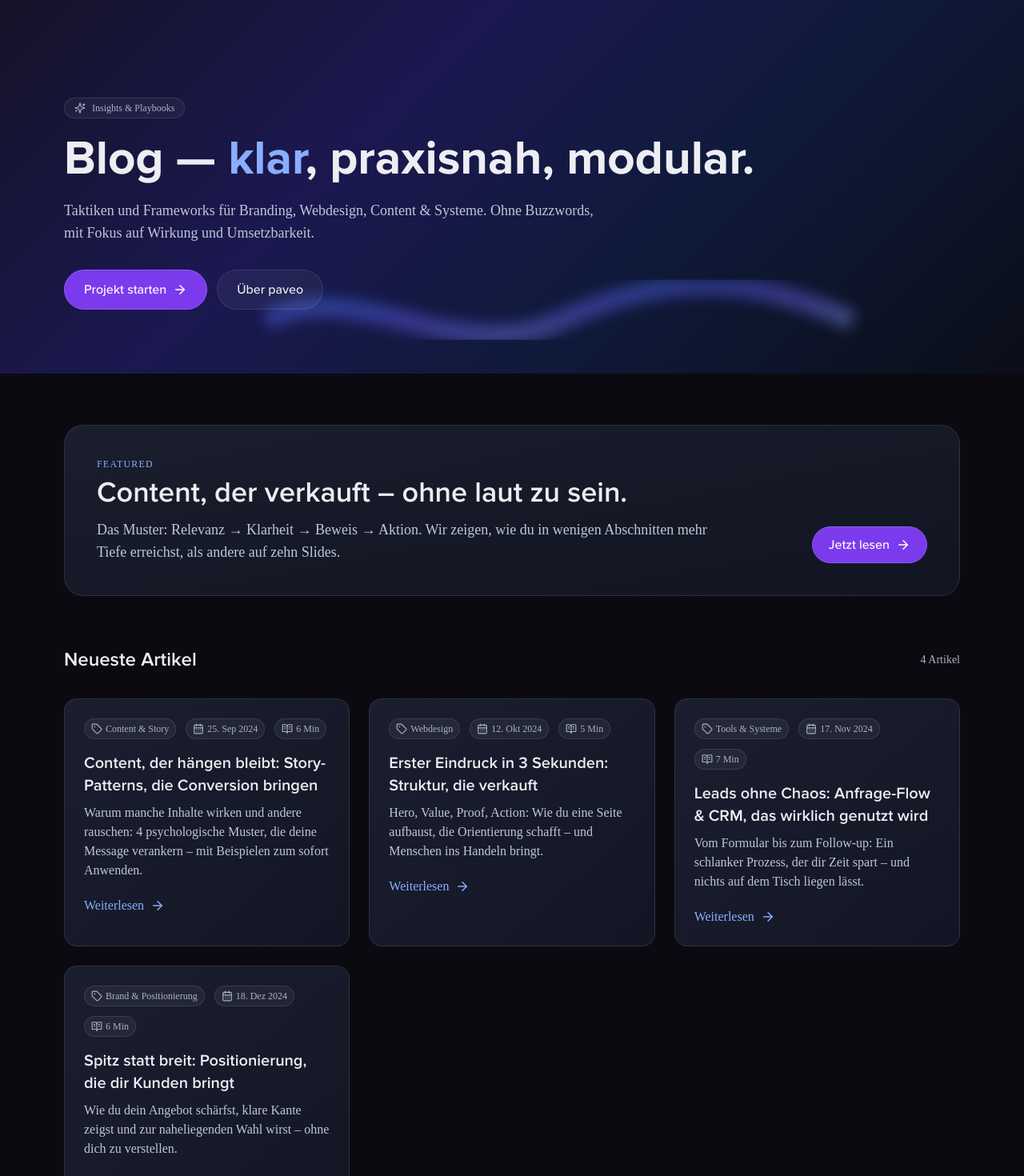
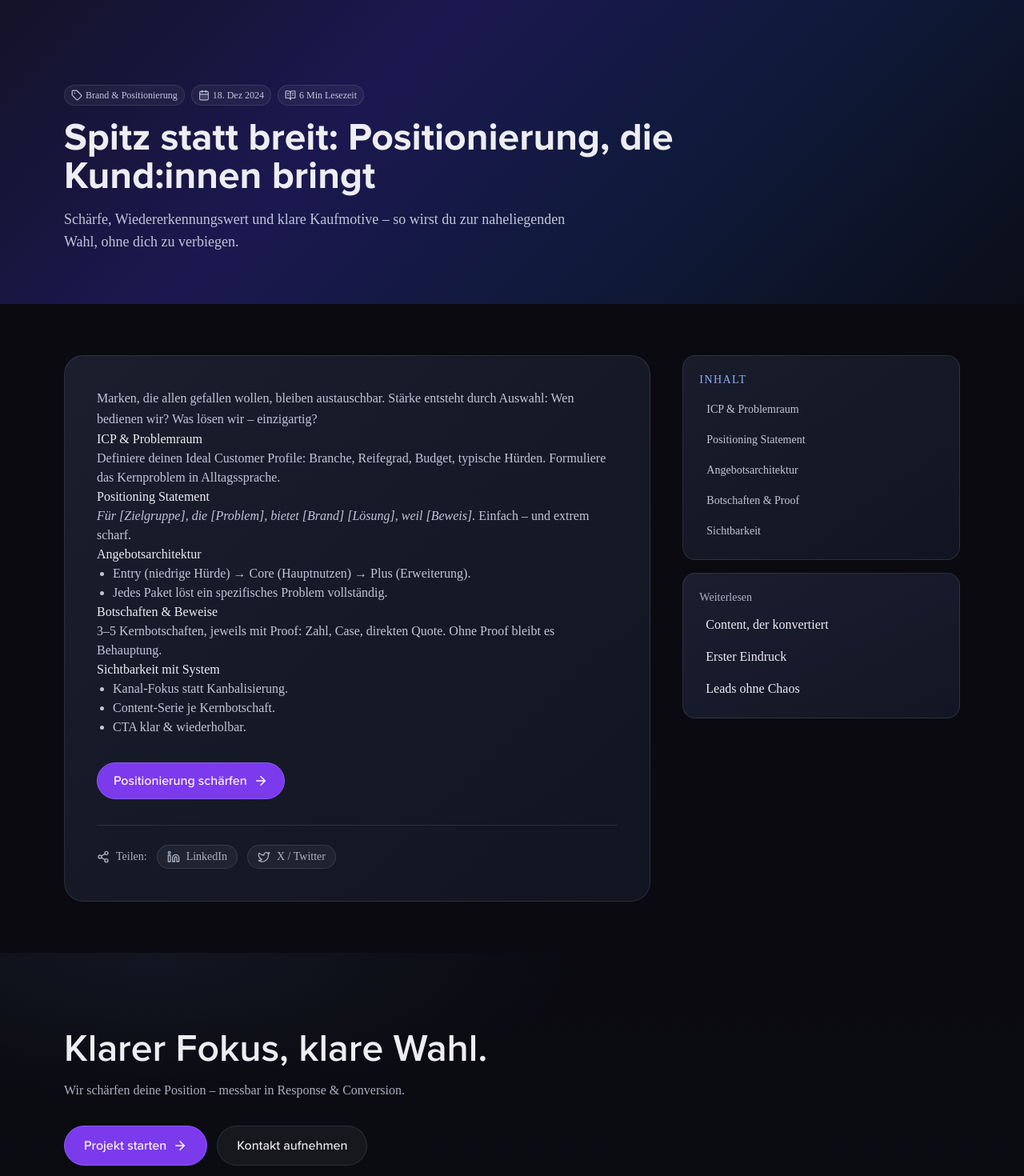
Before and after one commit to cyclebittt/pavewebyyyy, a Next.js app: page /blogs in a window 1280 px wide. Shown: the part 80-1550 px from the top of the page at 80% size. Built offline with nearby package versions, Linux system fonts and the light colour scheme; a web font is replaced by a local one.

Commit message:
Update page.js

```diff
--- a/app/blogs/page.js
+++ b/app/blogs/page.js
@@ -3,51 +3,20 @@
 import Navbar from '@/components/layout/Navbar';
 import Footer from '@/components/layout/Footer';
 import Link from 'next/link';
-import { Sparkles, ArrowRight, Tag, CalendarDays, BookOpenText } from 'lucide-react';
 import { useEffect } from 'react';
 import AOS from 'aos';
 import 'aos/dist/aos.css';
+import {
+  ArrowRight,
+  CalendarDays,
+  BookOpenText,
+  Tag,
+  Share2,
+  Linkedin,
+  Twitter,
+} from 'lucide-react';
 
-const POSTS = [
-  {
-    slug: '1',
-    category: 'Content & Story',
-    date: '25. Sep 2024',
-    title: 'Content, der hängen bleibt: Story-Patterns, die Conversion bringen',
-    excerpt:
-      'Warum manche Inhalte wirken und andere rauschen: 4 psychologische Muster, die deine Message verankern – mit Beispielen zum sofort Anwenden.',
-    read: '6 Min',
-  },
-  {
-    slug: '2',
-    category: 'Webdesign',
-    date: '12. Okt 2024',
-    title: 'Erster Eindruck in 3 Sekunden: Struktur, die verkauft',
-    excerpt:
-      'Hero, Value, Proof, Action: Wie du eine Seite aufbaust, die Orientierung schafft – und Menschen ins Handeln bringt.',
-    read: '5 Min',
-  },
-  {
-    slug: '3',
-    category: 'Tools & Systeme',
-    date: '17. Nov 2024',
-    title: 'Leads ohne Chaos: Anfrage-Flow & CRM, das wirklich genutzt wird',
-    excerpt:
-      'Vom Formular bis zum Follow-up: Ein schlanker Prozess, der dir Zeit spart – und nichts auf dem Tisch liegen lässt.',
-    read: '7 Min',
-  },
-  {
-    slug: '4',
-    category: 'Brand & Positionierung',
-    date: '18. Dez 2024',
-    title: 'Spitz statt breit: Positionierung, die dir Kunden bringt',
-    excerpt:
-      'Wie du dein Angebot schärfst, klare Kante zeigst und zur naheliegenden Wahl wirst – ohne dich zu verstellen.',
-    read: '6 Min',
-  },
-];
-
-export default function BlogsPage() {
+export default function BlogPost() {
   useEffect(() => {
     AOS.init({ duration: 700, once: true, easing: 'ease-out-cubic' });
   }, []);
@@ -58,119 +27,141 @@ export default function BlogsPage() {
 
       {/* HERO */}
       <section className="relative overflow-hidden">
-        <HeroRibbon />
-
-        <div className="relative z-10 px-5 md:px-20 pt-20 md:pt-32 pb-14 md:pb-20">
+        <div className="absolute inset-0 bg-[linear-gradient(135deg,#141227_0%,#1b1850_35%,#0f1a3a_65%,#0b0e18_100%)]" />
+        <div className="relative z-10 px-5 md:px-20 pt-20 md:pt-28 pb-12 md:pb-16">
           <div className="max-w-4xl" data-aos="fade-up">
-            <div className="inline-flex items-center gap-2 rounded-full border border-white/10 bg-white/5 px-3 py-1 text-xs text-[#AAB1C2] backdrop-blur">
-              <Sparkles size={14} />
-              <span>Insights & Playbooks</span>
+            <div className="flex flex-wrap items-center gap-2 text-xs text-[#C0C6D8]">
+              <span className="inline-flex items-center gap-1 rounded-full bg-white/5 border border-white/10 px-2 py-1">
+                <Tag size={14} /> Brand & Positionierung
+              </span>
+              <span className="inline-flex items-center gap-1 rounded-full bg-white/5 border border-white/10 px-2 py-1">
+                <CalendarDays size={14} /> 18. Dez 2024
+              </span>
+              <span className="inline-flex items-center gap-1 rounded-full bg-white/5 border border-white/10 px-2 py-1">
+                <BookOpenText size={14} /> 6 Min Lesezeit
+              </span>
             </div>
 
-            <h1 className="mt-5 text-4xl sm:text-6xl font-bold leading-[1.05]">
-              Blog — <span className="text-[#8AAEFF]">klar</span>, praxisnah, modular.
+            <h1 className="mt-4 text-3xl sm:text-5xl font-bold leading-[1.1]">
+              Spitz statt breit: Positionierung, die Kund:innen bringt
             </h1>
 
-            <p className="mt-5 text-lg text-[#C0C6D8] max-w-2xl">
-              Taktiken und Frameworks für Branding, Webdesign, Content & Systeme. Ohne Buzzwords,
-              mit Fokus auf Wirkung und Umsetzbarkeit.
+            <p className="mt-4 text-[#BFC6D8] md:text-lg max-w-2xl">
+              Schärfe, Wiedererkennungswert und klare Kaufmotive – so wirst du zur
+              naheliegenden Wahl, ohne dich zu verbiegen.
             </p>
-
-            <div className="mt-8 flex flex-wrap items-center gap-3">
-              <Link
-                href="/request"
-                className="inline-flex items-center gap-2 rounded-full bg-violet-600 px-6 py-3 font-medium text-white border border-violet-500 transition-transform duration-300 hover:scale-[1.03]"
-              >
-                Projekt starten <ArrowRight size={18} />
-              </Link>
-              <Link
-                href="/about"
-                className="inline-flex items-center gap-2 rounded-full border border-white/10 bg-white/5 px-6 py-3 font-medium text-[#EDEDF2] hover:bg-white/10"
-              >
-                Über paveo
-              </Link>
-            </div>
           </div>
         </div>
       </section>
 
-      {/* FEATURED */}
-      <section className="px-5 md:px-20 py-12 md:py-16">
-        <div
-          className="rounded-3xl p-6 md:p-10 bg-gradient-to-br from-[#1A1E2D] to-[#111521] border border-white/10 backdrop-blur"
+      {/* CONTENT + SIDEBAR */}
+      <main className="px-5 md:px-20 py-10 md:py-16">
+        <div className="grid grid-cols-1 lg:grid-cols-12 gap-10">
+          {/* Article */}
+          <article
+            className="lg:col-span-8 rounded-3xl p-6 md:p-10 bg-gradient-to-br from-[#1A1E2D] to-[#111521] border border-white/10 backdrop-blur"
             data-aos="fade-up"
           >
-          <div className="flex flex-col gap-6 md:gap-8 md:flex-row md:items-end md:justify-between">
-            <div className="max-w-3xl">
-              <p className="text-xs uppercase tracking-widest text-[#8AAEFF]">Featured</p>
-              <h2 className="mt-2 text-2xl md:text-4xl font-semibold">
-                Content, der verkauft – ohne laut zu sein.
-              </h2>
-              <p className="mt-3 text-[#BFC6D8] md:text-lg">
-                Das Muster: Relevanz → Klarheit → Beweis → Aktion. Wir zeigen, wie du in
-                wenigen Abschnitten mehr Tiefe erreichst, als andere auf zehn Slides.
+            <div className="prose prose-invert prose-lg max-w-none">
+              <p className="text-[#C0C6D8] leading-relaxed">
+                Marken, die allen gefallen wollen, bleiben austauschbar. Stärke
+                entsteht durch Auswahl: Wen bedienen wir? Was lösen wir – einzigartig?
               </p>
+
+              <h2 id="icp" className="scroll-mt-24">ICP & Problemraum</h2>
+              <p className="text-[#C0C6D8]">
+                Definiere deinen Ideal Customer Profile: Branche, Reifegrad, Budget,
+                typische Hürden. Formuliere das Kernproblem in Alltagssprache.
+              </p>
+
+              <h2 id="statement" className="scroll-mt-24">Positioning Statement</h2>
+              <p className="text-[#C0C6D8]">
+                <em>Für [Zielgruppe], die [Problem], bietet [Brand] [Lösung], weil [Beweis].</em>{' '}
+                Einfach – und extrem scharf.
+              </p>
+
+              <h2 id="angebote" className="scroll-mt-24">Angebotsarchitektur</h2>
+              <ul className="list-disc pl-5 text-[#C0C6D8]">
+                <li>Entry (niedrige Hürde) → Core (Hauptnutzen) → Plus (Erweiterung).</li>
+                <li>Jedes Paket löst ein spezifisches Problem vollständig.</li>
+              </ul>
+
+              <h2 id="botschaften" className="scroll-mt-24">Botschaften & Beweise</h2>
+              <p className="text-[#C0C6D8]">
+                3–5 Kernbotschaften, jeweils mit Proof: Zahl, Case, direkten Quote.
+                Ohne Proof bleibt es Behauptung.
+              </p>
+
+              <h2 id="sichtbarkeit" className="scroll-mt-24">Sichtbarkeit mit System</h2>
+              <ul className="list-disc pl-5 text-[#C0C6D8]">
+                <li>Kanal-Fokus statt Kanbalisierung.</li>
+                <li>Content-Serie je Kernbotschaft.</li>
+                <li>CTA klar & wiederholbar.</li>
+              </ul>
             </div>
 
+            {/* CTA */}
+            <div className="mt-8">
               <Link
-              href="/blogs/1"
+                href="/request"
                 className="inline-flex items-center gap-2 rounded-full bg-violet-600 px-5 py-2.5 font-medium text-white border border-violet-500 transition-transform duration-300 hover:scale-[1.03]"
               >
-              Jetzt lesen <ArrowRight size={18} />
+                Positionierung schärfen <ArrowRight size={18} />
               </Link>
             </div>
+
+            {/* Share */}
+            <div className="mt-8 border-t border-white/10 pt-6">
+              <div className="flex flex-wrap items-center gap-3 text-sm text-[#AAB1C2]">
+                <span className="inline-flex items-center gap-2">
+                  <Share2 size={16} /> Teilen:
+                </span>
+                <a href="https://www.linkedin.com/" target="_blank" rel="noreferrer" className="inline-flex items-center gap-2 rounded-full border border-white/10 bg-white/5 px-3 py-1 hover:bg-white/10">
+                  <Linkedin size={16} /> LinkedIn
+                </a>
+                <a href="https://x.com/" target="_blank" rel="noreferrer" className="inline-flex items-center gap-2 rounded-full border border-white/10 bg-white/5 px-3 py-1 hover:bg-white/10">
+                  <Twitter size={16} /> X / Twitter
+                </a>
               </div>
-      </section>
+            </div>
+          </article>
 
-      {/* GRID */}
-      <section className="px-5 md:px-20 pb-14 md:pb-20">
-        <div className="flex items-center justify-between" data-aos="fade-up">
-          <h3 className="text-xl md:text-2xl font-semibold">Neueste Artikel</h3>
-          <span className="text-sm text-[#AAB1C2]">{POSTS.length} Artikel</span>
+          {/* Sidebar */}
+          <aside className="lg:col-span-4 space-y-4 lg:sticky lg:top-24 h-fit">
+            <nav className="rounded-2xl p-5 bg-gradient-to-br from-[#191C2A] to-[#111521] border border-white/10" data-aos="fade-up" data-aos-delay="120" aria-label="Inhalt">
+              <p className="text-sm uppercase tracking-widest text-[#8AAEFF]">Inhalt</p>
+              <ol className="mt-3 space-y-2 text-[#C0C6D8] text-sm">
+                <li><a href="#icp" className="block rounded px-2 py-1 hover:bg-white/5 border border-transparent hover:border-white/10">ICP & Problemraum</a></li>
+                <li><a href="#statement" className="block rounded px-2 py-1 hover:bg-white/5 border border-transparent hover:border-white/10">Positioning Statement</a></li>
+                <li><a href="#angebote" className="block rounded px-2 py-1 hover:bg-white/5 border border-transparent hover:border-white/10">Angebotsarchitektur</a></li>
+                <li><a href="#botschaften" className="block rounded px-2 py-1 hover:bg-white/5 border border-transparent hover:border-white/10">Botschaften & Proof</a></li>
+                <li><a href="#sichtbarkeit" className="block rounded px-2 py-1 hover:bg-white/5 border border-transparent hover:border-white/10">Sichtbarkeit</a></li>
+              </ol>
+            </nav>
+
+            <div className="rounded-2xl p-5 bg-gradient-to-br from-[#1B1E2F] to-[#121624] border border-white/10" data-aos="fade-up" data-aos-delay="200">
+              <p className="text-sm text-[#AAB1C2]">Weiterlesen</p>
+              <ul className="mt-2 space-y-2">
+                <li><Link href="/blogs/1" className="block rounded px-2 py-1 hover:bg-white/5 text-[#EDEDF2]">Content, der konvertiert</Link></li>
+                <li><Link href="/blogs/2" className="block rounded px-2 py-1 hover:bg-white/5 text-[#EDEDF2]">Erster Eindruck</Link></li>
+                <li><Link href="/blogs/3" className="block rounded px-2 py-1 hover:bg-white/5 text-[#EDEDF2]">Leads ohne Chaos</Link></li>
+              </ul>
             </div>
-
-        <div className="mt-8 grid grid-cols-1 sm:grid-cols-2 lg:grid-cols-3 gap-6">
-          {POSTS.map((p, i) => (
-            <ArticleCard key={p.slug} {...p} delay={i * 80} />
-          ))}
+          </aside>
         </div>
-
-        {/* Mehr */}
-        <div className="mt-10" data-aos="fade-up">
-          <Link
-            href="/blogs/1"
-            className="inline-flex items-center gap-2 rounded-full border border-white/10 bg-white/5 px-5 py-2.5 font-medium text-[#EDEDF2] hover:bg-white/10"
-          >
-            Mehr Artikel ansehen
-          </Link>
-        </div>
-      </section>
+      </main>
 
       {/* CTA */}
-      <section
-        className="
-          relative overflow-hidden
-          bg-[radial-gradient(900px_300px_at_15%_0%,rgba(122,166,255,0.08),transparent_60%),linear-gradient(180deg,#0A0A10_0%,#0B0B12_60%,#0A0A10_100%)]
-        "
-      >
+      <section className="relative overflow-hidden bg-[radial-gradient(900px_300px_at_15%_0%,rgba(122,166,255,0.08),transparent_60%),linear-gradient(180deg,#0A0A10_0%,#0B0B12_60%,#0A0A10_100%)]">
         <div className="relative z-10 px-5 md:px-20 py-16 md:py-24" data-aos="fade-up">
           <div className="max-w-4xl">
-            <h2 className="text-3xl md:text-5xl font-semibold">Ideen in Ergebnisse verwandeln.</h2>
-            <p className="mt-4 text-[#AAB1C2] max-w-2xl">
-              Schreib uns kurz, was du vorhast – wir melden uns mit einer klaren Einschätzung
-              und einem modularen Vorschlag.
-            </p>
+            <h2 className="text-3xl md:text-5xl font-semibold">Klarer Fokus, klare Wahl.</h2>
+            <p className="mt-4 text-[#AAB1C2] max-w-2xl">Wir schärfen deine Position – messbar in Response & Conversion.</p>
             <div className="mt-8 flex flex-wrap gap-3">
-              <Link
-                href="/request"
-                className="inline-flex items-center gap-2 rounded-full bg-violet-600 px-6 py-3 font-medium text-white border border-violet-500 transition-transform duration-300 hover:scale-[1.03]"
-              >
-                Termin buchen <ArrowRight size={18} />
+              <Link href="/request" className="inline-flex items-center gap-2 rounded-full bg-violet-600 px-6 py-3 font-medium text-white border border-violet-500 transition-transform duration-300 hover:scale-[1.03]">
+                Projekt starten <ArrowRight size={18} />
               </Link>
-              <Link
-                href="/contact"
-                className="inline-flex items-center gap-2 rounded-full border border-white/10 bg-white/5 px-6 py-3 font-medium text-[#EDEDF2] hover:bg-white/10"
-              >
+              <Link href="/contact" className="inline-flex items-center gap-2 rounded-full border border-white/10 bg-white/5 px-6 py-3 font-medium text-[#EDEDF2] hover:bg-white/10">
                 Kontakt aufnehmen
               </Link>
             </div>
@@ -182,93 +173,3 @@ export default function BlogsPage() {
     </div>
   );
 }
-
-/* ---------- Cards ---------- */
-function ArticleCard({ slug, category, date, title, excerpt, read, delay = 0 }) {
-  return (
-    <Link
-      href={`/blogs/${slug}`}
-      data-aos="fade-up"
-      data-aos-delay={delay}
-      className="group rounded-2xl p-6 bg-gradient-to-br from-[#1B1E2F] to-[#121624] border border-white/10 backdrop-blur transition-transform duration-300 hover:scale-[1.02] hover:shadow-[0_0_35px_-12px_rgba(138,174,255,0.35)]"
-    >
-      {/* Meta */}
-      <div className="flex flex-wrap items-center gap-3 text-xs text-[#AAB1C2]">
-        <span className="inline-flex items-center gap-1 rounded-full bg-white/5 border border-white/10 px-2 py-1">
-          <Tag size={14} /> {category}
-        </span>
-        <span className="inline-flex items-center gap-1 rounded-full bg-white/5 border border-white/10 px-2 py-1">
-          <CalendarDays size={14} /> {date}
-        </span>
-        <span className="inline-flex items-center gap-1 rounded-full bg-white/5 border border-white/10 px-2 py-1">
-          <BookOpenText size={14} /> {read}
-        </span>
-      </div>
-
-      {/* Content */}
-      <h4 className="mt-4 text-xl font-semibold">{title}</h4>
-      <p className="mt-2 text-[#BFC6D8]">{excerpt}</p>
-
-      {/* CTA */}
-      <div className="mt-5 inline-flex items-center gap-2 text-[#8AAEFF]">
-        Weiterlesen
-        <ArrowRight
-          size={18}
-          className="transition-transform duration-300 group-hover:translate-x-1"
-          aria-hidden="true"
-        />
-      </div>
-    </Link>
-  );
-}
-
-/* ---------- Hero Ribbon (eine, diagonal) ---------- */
-function HeroRibbon() {
-  return (
-    <div className="pointer-events-none absolute inset-0 overflow-hidden">
-      {/* Diagonaler kräftiger Gradient */}
-      <div className="absolute inset-0 bg-[linear-gradient(135deg,#141227_0%,#1b1850_35%,#0f1a3a_65%,#0b0e18_100%)]" />
-
-      {/* Eine große animierte Ribbon */}
-      <svg
-        className="absolute top-[58%] left-1/2 -translate-x-1/2 w-[150%] h-[50%] opacity-[0.40]"
-        viewBox="0 0 800 400"
-        fill="none"
-        aria-hidden="true"
-      >
-        <defs>
-          <linearGradient id="gBlog" x1="0" y1="0" x2="1" y2="1">
-            <stop offset="0%" stopColor="#2D8CFF" />
-            <stop offset="50%" stopColor="#6D61FF" />
-            <stop offset="100%" stopColor="#8AAEFF" />
-          </linearGradient>
-          <filter id="bBlog">
-            <feGaussianBlur stdDeviation="14" />
-          </filter>
-        </defs>
-        <path
-          d="M-120 210 C 60 110, 280 310, 500 210 S 900 110, 1120 210"
-          stroke="url(#gBlog)"
-          strokeWidth="42"
-          filter="url(#bBlog)"
-          className="blog-ribbon"
-        />
-      </svg>
-
-      <style jsx>{`
-        .blog-ribbon {
-          animation: floatBlog 15s ease-in-out infinite;
-          will-change: transform;
-        }
-        @keyframes floatBlog {
-          0% { transform: translateY(0); }
-          50% { transform: translateY(16px); }
-          100% { transform: translateY(0); }
-        }
-        @media (prefers-reduced-motion: reduce) {
-          .blog-ribbon { animation: none !important; }
-        }
-      `}</style>
-    </div>
-  );
-}
```
Lines whose indentation alone changed are shown as unchanged.
